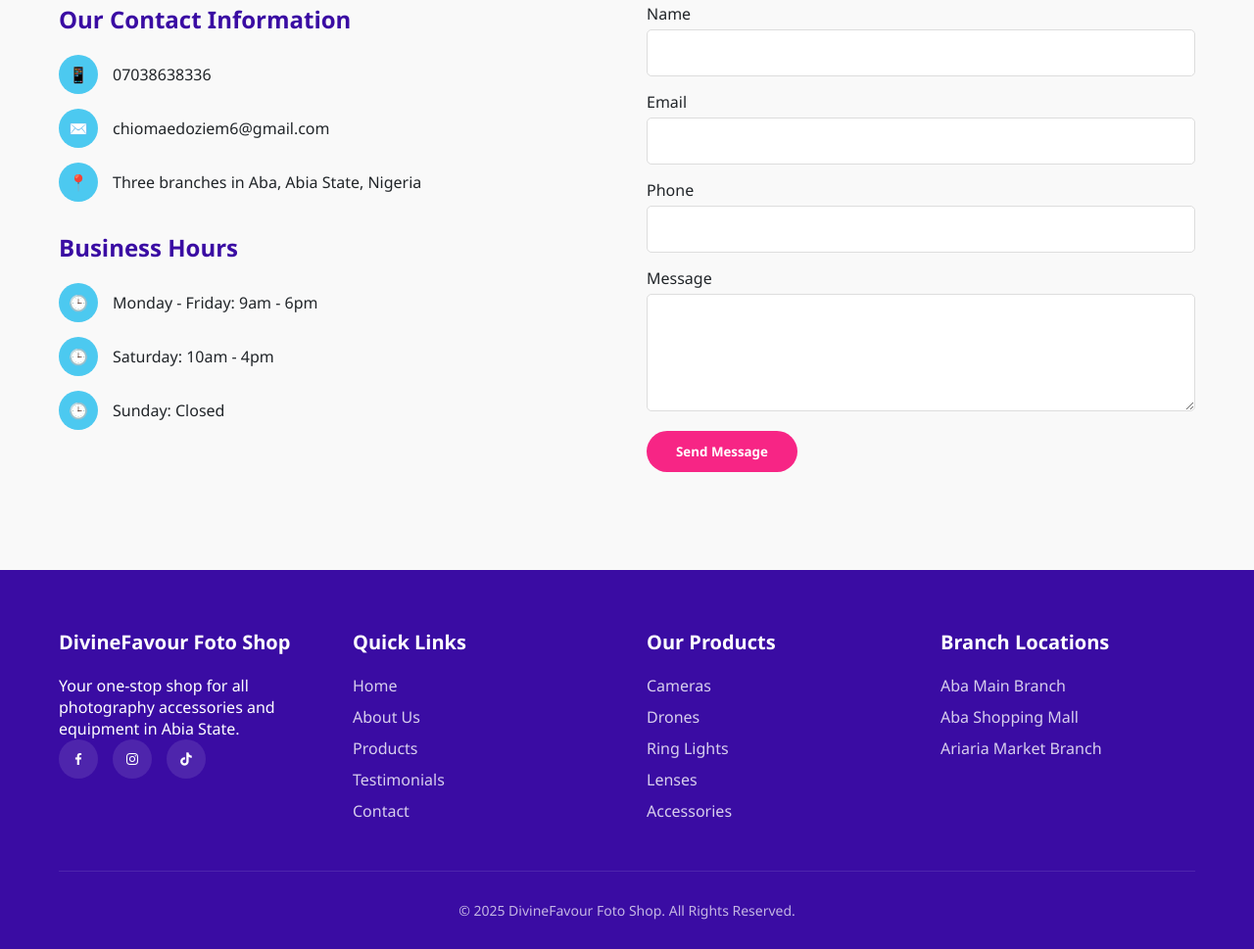
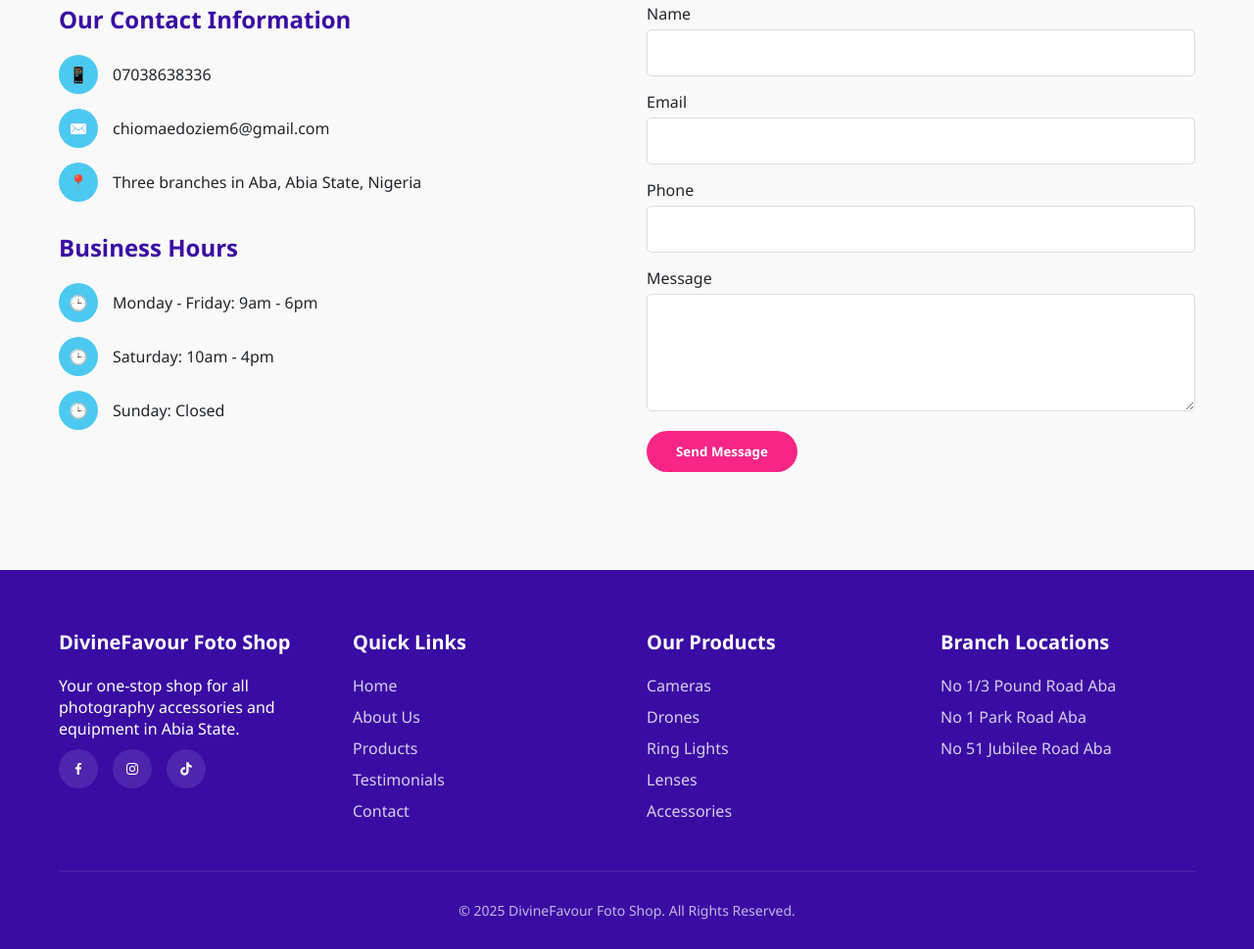
Before and after one commit to Charleskojomark/divine-favour-photo-shop, a plain HTML site: page index.html in a window 1280 px wide. Shown: the part 3778-4747 px from the top of the page at 98% size. Drawn offline with nearby package versions, Linux system fonts and the light colour scheme.

Commit message:
update social links and locations

```diff
--- a/index.html
+++ b/index.html
@@ -504,6 +504,7 @@
         .social-links {
             display: flex;
             gap: 15px;
+            margin-top: 10px;
         }
 
         .social-link {
@@ -889,9 +890,9 @@
                 <div class="footer-column">
                     <h3>Branch Locations</h3>
                     <ul class="footer-links">
-                        <li><a href="#">Aba Main Branch</a></li>
-                        <li><a href="#">Aba Shopping Mall</a></li>
-                        <li><a href="#">Ariaria Market Branch</a></li>
+                        <li><a href="#">No 1/3 Pound Road Aba</a></li>
+                        <li><a href="#">No 1 Park Road Aba</a></li>
+                        <li><a href="#">No 51 Jubilee Road Aba</a></li>
                     </ul>
                 </div>
             </div>
```
